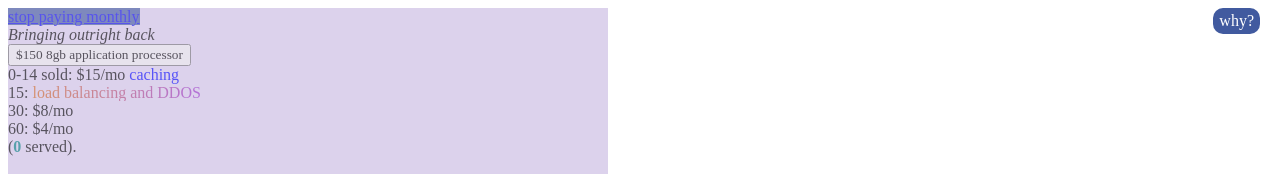
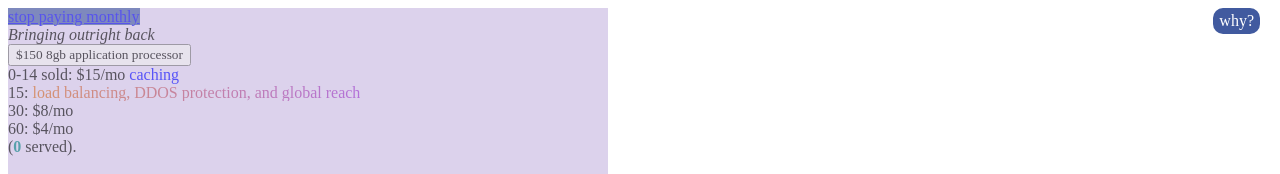
Before and after one commit to NickCarducci/hibit.cc, a React (Create React App) app: page / in a window 1280 px wide. Shown: the top 174 px of the page. Built offline with nearby package versions, Linux system fonts and the light colour scheme; a web font is replaced by a local one.

Commit message:
Update StopPayingMonthly.js

```diff
--- a/src/StopPayingMonthly.js
+++ b/src/StopPayingMonthly.js
@@ -85,6 +85,13 @@ class StopPayingMonthly extends React.Component {
             <br />
             15:{" "}
             <span
+              style={{
+                color: "chocolate",
+                textDecoration:
+                  this.state.chosenFeature === "load balancing" && "underline"
+              }}
+            >
+              <span
                 //id="load balancing"
                 onClick={() =>
                   this.setState({
@@ -96,13 +103,11 @@ class StopPayingMonthly extends React.Component {
                 style={{
                   userSelect: "none",
                   cursor: "pointer",
-
-                textDecoration:
-                  this.state.chosenFeature === "load balancing" && "underline",
                   ...cftextgradientstyle
                 }}
               >
-              load balancing and DDOS
+                load balancing, DDOS protection, and global reach
+              </span>
             </span>
             <br />
             30: $8/mo
```
Lines whose indentation alone changed are shown as unchanged.
